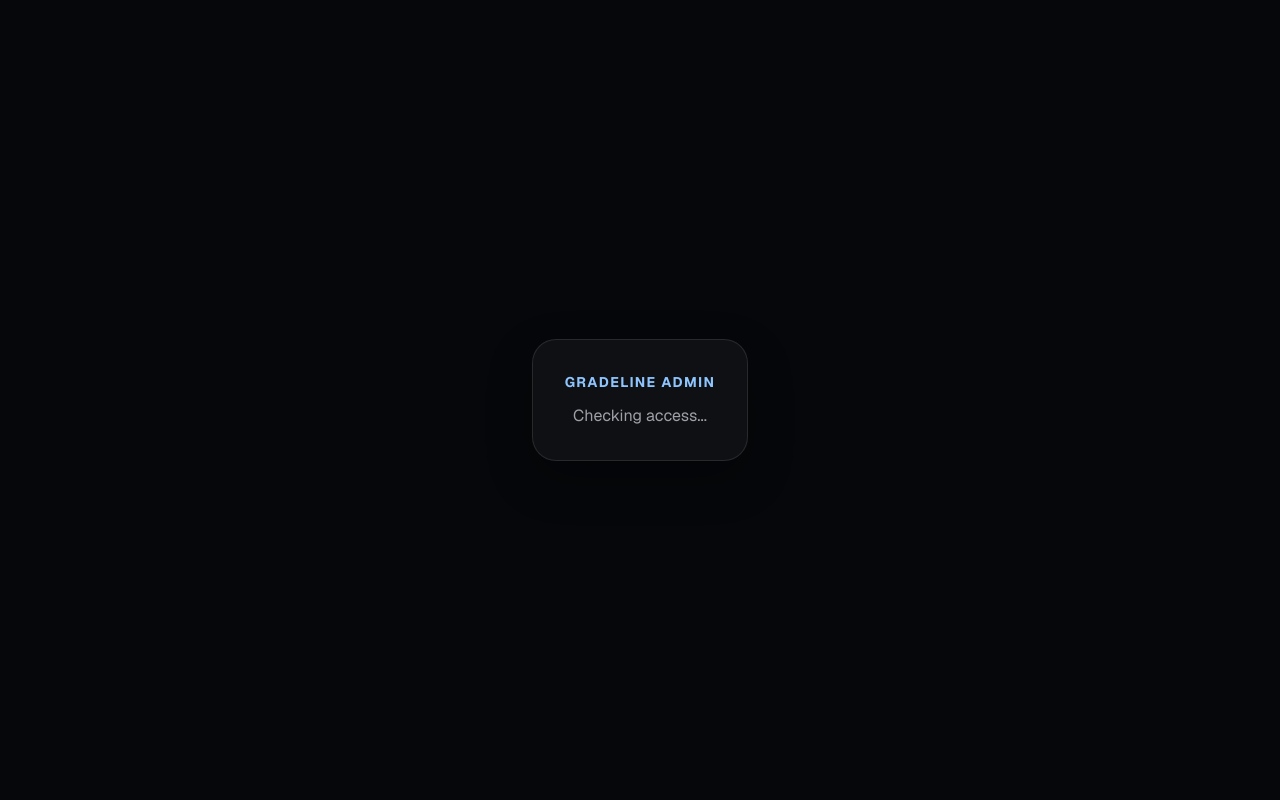
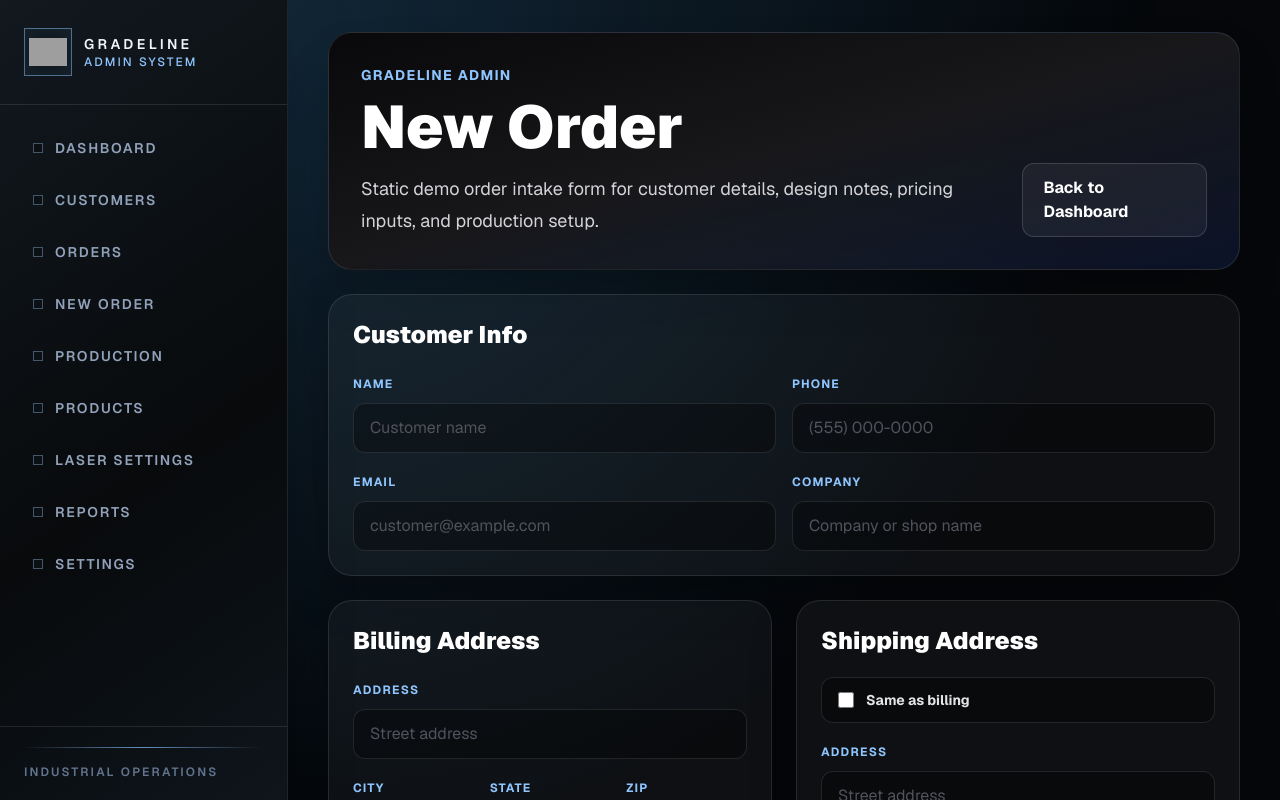
Before and after one commit to davemeeks64-hash/gradeline-supply, a Next.js app: page /admin/new-order in a window 1280 px wide. Before the commit this address had no page. Shown: the top 800 px of the page. Built offline with nearby package versions, Linux system fonts and the light colour scheme; grey boxes are pictures that could not be loaded.

Commit message:
feat: add shared admin navigation layout

```diff
--- a/src/app/admin/layout.tsx
+++ b/src/app/admin/layout.tsx
@@ -1,6 +1,18 @@
 import type { ReactNode } from "react";
-import AdminAuthGate from "@/components/AdminAuthGate";
-import AdminAppShell from "@/components/AdminAppShell";
+import Image from "next/image";
+import Link from "next/link";
+
+const adminLinks = [
+  { label: "Dashboard", href: "/admin" },
+  { label: "Customers", href: "/admin/customers" },
+  { label: "Orders", href: "/admin/orders" },
+  { label: "New Order", href: "/admin/new-order" },
+  { label: "Production", href: "/admin/production" },
+  { label: "Products", href: "/admin/stock-products" },
+  { label: "Laser Settings", href: "/admin/laser-settings" },
+  { label: "Reports", href: "/admin/reports" },
+  { label: "Settings", href: "/admin/settings" },
+];
 
 export default function AdminRouteLayout({
   children,
@@ -8,8 +20,64 @@ export default function AdminRouteLayout({
   children: ReactNode;
 }) {
   return (
-    <AdminAuthGate>
-      <AdminAppShell>{children}</AdminAppShell>
-    </AdminAuthGate>
+    <main className="min-h-screen bg-[#05070a] text-white lg:flex">
+      <aside className="border-b border-white/10 bg-[#080b0f] shadow-[0_18px_55px_rgba(0,0,0,0.38)] lg:sticky lg:top-0 lg:h-screen lg:w-72 lg:shrink-0 lg:border-b-0 lg:border-r lg:border-white/10">
+        <div className="flex h-full flex-col bg-[linear-gradient(145deg,rgba(18,25,31,0.98),rgba(8,10,12,1)_58%,rgba(14,21,27,0.98))]">
+          <Link
+            href="/admin"
+            className="flex items-center gap-3 border-b border-white/10 px-5 py-5 lg:px-6 lg:py-7"
+          >
+            <div className="grid size-12 place-items-center border border-blue-300/50 bg-[#101820] p-1 shadow-[inset_0_0_18px_rgba(143,193,223,0.08)]">
+              <Image
+                src="/gradeline-logo.png"
+                alt="Gradeline Supply Co. logo"
+                width={1730}
+                height={1870}
+                className="h-full w-auto object-contain"
+              />
+            </div>
+            <div className="min-w-0">
+              <p className="truncate text-sm font-semibold uppercase tracking-[0.24em] text-slate-100">
+                Gradeline
+              </p>
+              <p className="truncate text-xs font-medium uppercase tracking-[0.18em] text-blue-300">
+                Admin System
+              </p>
+            </div>
+          </Link>
+
+          <nav
+            aria-label="Gradeline admin navigation"
+            className="flex gap-2 overflow-x-auto px-4 py-3 lg:min-h-0 lg:flex-1 lg:flex-col lg:gap-1.5 lg:overflow-y-auto lg:py-5"
+          >
+            {adminLinks.map((link) => (
+              <Link
+                key={link.href}
+                href={link.href}
+                className="group flex min-w-max items-center gap-3 border border-transparent px-4 py-3 text-sm font-semibold uppercase tracking-[0.12em] text-slate-400 transition hover:border-slate-700 hover:bg-[#111820] hover:text-slate-100 focus-visible:outline focus-visible:outline-2 focus-visible:outline-offset-2 focus-visible:outline-blue-300 lg:min-w-0"
+              >
+                <span
+                  aria-hidden="true"
+                  className="h-2.5 w-2.5 shrink-0 border border-slate-600 bg-[#0b1014] transition group-hover:border-blue-300"
+                />
+                <span>{link.label}</span>
+              </Link>
+            ))}
+          </nav>
+
+          <div className="hidden border-t border-white/10 px-6 py-5 lg:block">
+            <div className="h-px bg-gradient-to-r from-transparent via-blue-300/70 to-transparent" />
+            <p className="mt-4 text-xs font-semibold uppercase tracking-[0.18em] text-slate-500">
+              Industrial Operations
+            </p>
+          </div>
+        </div>
+      </aside>
+
+      <section className="relative flex-1 overflow-hidden px-4 py-5 sm:px-6 lg:px-10 lg:py-8">
+        <div className="pointer-events-none absolute inset-0 bg-[radial-gradient(circle_at_top_left,_rgba(56,139,196,0.24),_transparent_34%),radial-gradient(circle_at_bottom_right,_rgba(80,80,80,0.22),_transparent_36%)]" />
+        <div className="relative mx-auto w-full max-w-7xl">{children}</div>
+      </section>
+    </main>
   );
 }
```
